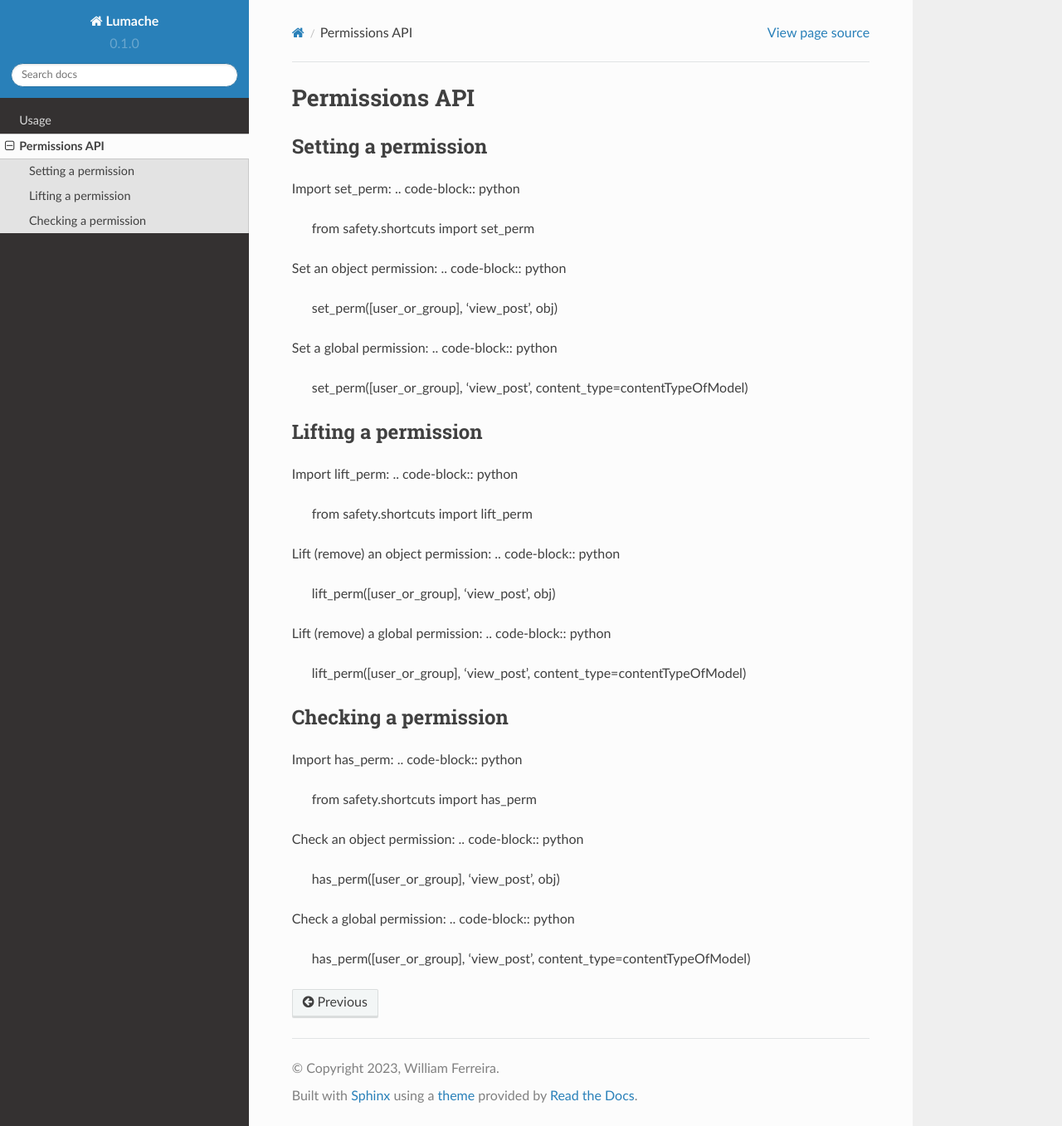
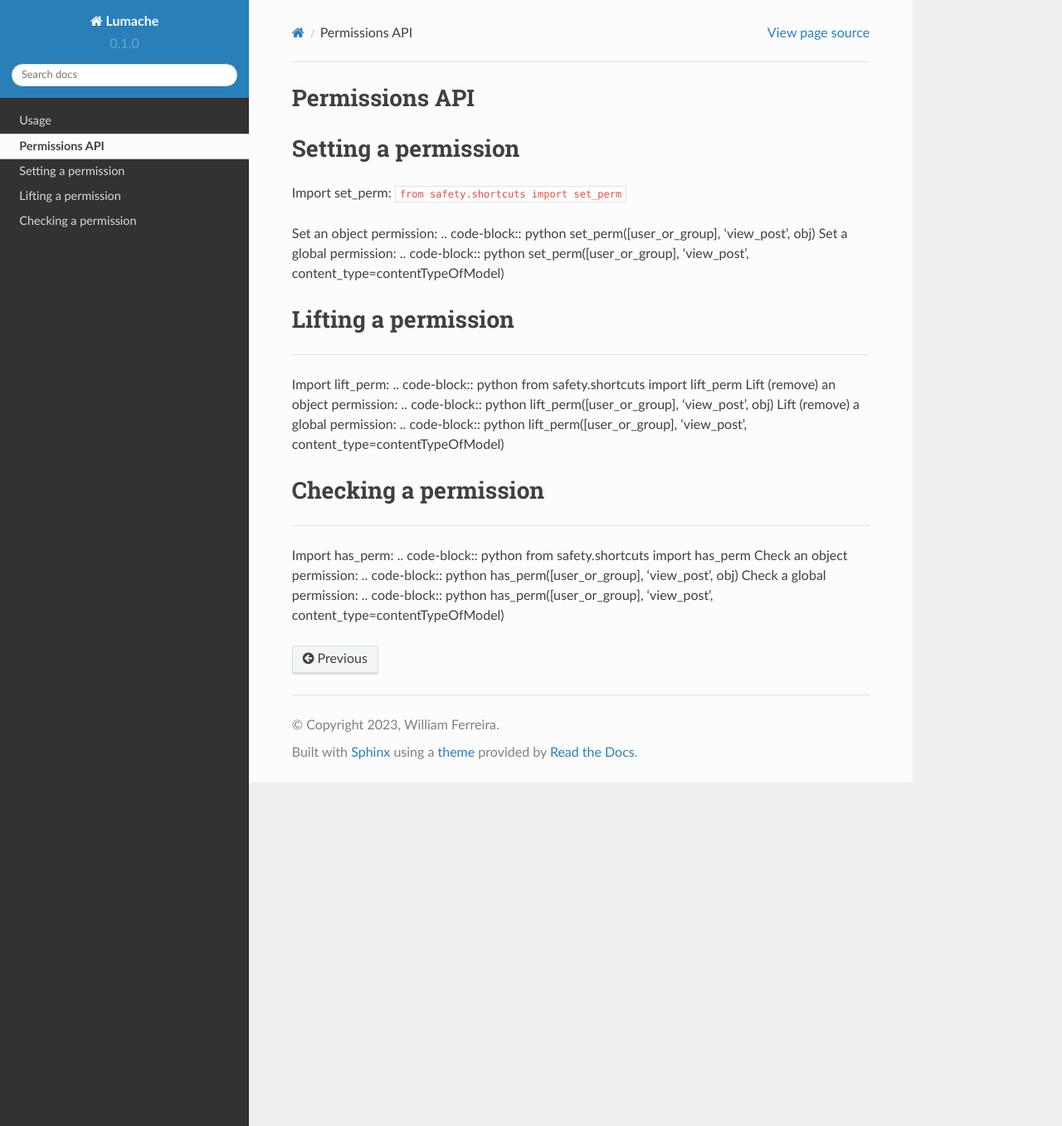
Before and after one commit to storm-sft/django-object-safety-docs, a Sphinx documentation site: the page built from docs/source/permissions_api.md, in a window 1280 px wide and 1357 px high. Shown: the whole window at 83% size. Built offline with Sphinx 7.4.7 and the Read the Docs theme 2.0.0, drawn with Linux system fonts in a browser that asks for light colours; pages that are not in the unit, such as notebooks, are missing from menus.

Commit message:
Change to Markdown

````diff
--- a/docs/source/conf.py
+++ b/docs/source/conf.py
@@ -17,6 +17,7 @@ extensions = [
     'sphinx.ext.autodoc',
     'sphinx.ext.autosummary',
     'sphinx.ext.intersphinx',
+    "myst_parser",
 ]
 
 intersphinx_mapping = {
--- a/docs/source/permissions_api.rst
+++ b/docs/source/permissions_api.md
@@ -1,11 +1,9 @@
-Permissions API
-===========
+## Permissions API
 
 Setting a permission
 --------------------
 Import set_perm:
-.. code-block:: python
-   from safety.shortcuts import set_perm
+   ```from safety.shortcuts import set_perm```
 
 Set an object permission:
 .. code-block:: python
@@ -14,7 +12,7 @@ Set a global permission:
 .. code-block:: python
    set_perm([user_or_group], 'view_post', content_type=contentTypeOfModel)
 
-Lifting a permission
+## Lifting a permission
 --------------------
 Import lift_perm:
 .. code-block:: python
@@ -26,7 +24,7 @@ Lift (remove) a global permission:
 .. code-block:: python
    lift_perm([user_or_group], 'view_post', content_type=contentTypeOfModel)
 
-Checking a permission
+## Checking a permission
 ---------------------
 Import has_perm:
 .. code-block:: python
--- a/pyproject.toml
+++ b/pyproject.toml
@@ -7,6 +7,7 @@ authors = ["William Ferreira"]
 [tool.poetry.dependencies]
 python = "^3.8"
 sphinx-press-theme = "^0.8.0"
+myst-parser = "^1.0.0"
 
 [build-system]
 requires = ["flit_core >=3.2,<4"]
````
Also changed, not shown: 1 other file.
